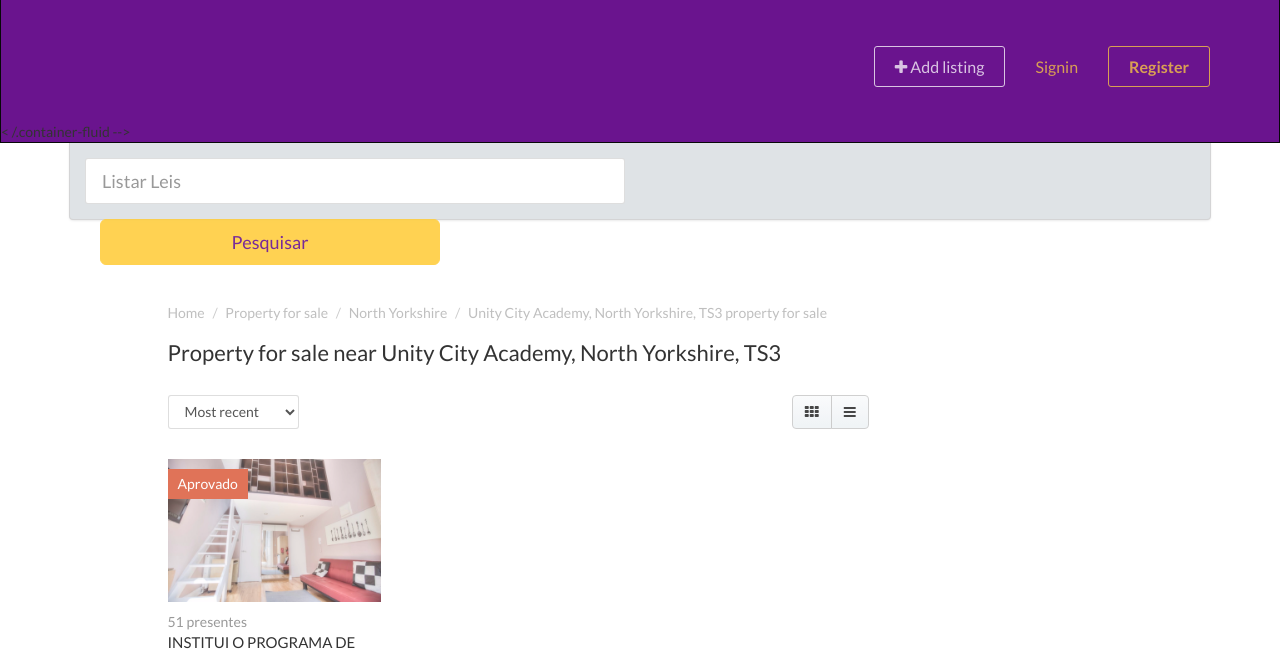
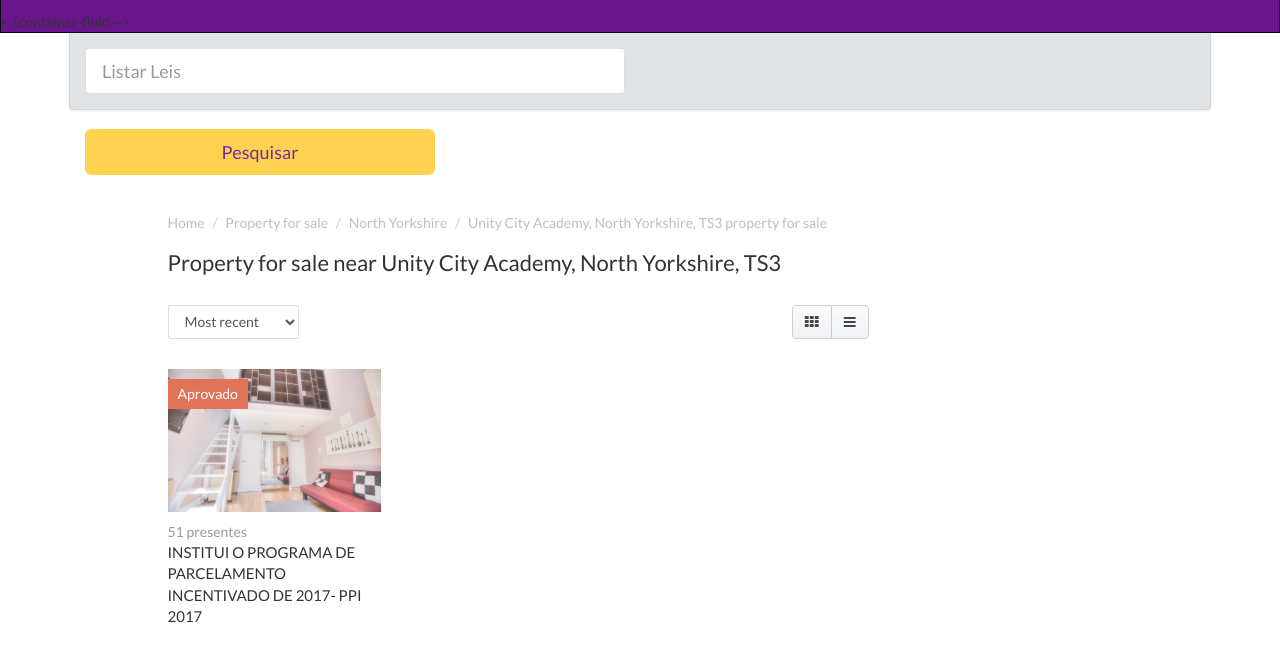
Before and after one commit to EuAprovo/hackinsampa, a plain HTML site: page public/index.html in a window 1280 px wide. Shown: the part 99-754 px from the top of the page. Drawn offline with nearby package versions, Linux system fonts and the light colour scheme.

Commit message:
Removed some unused layout

```diff
--- a/public/index.html
+++ b/public/index.html
@@ -91,11 +91,6 @@
           </ul>
         </li>
       </ul>
-      <ul class="nav navbar-nav navbar-right">
-        <li class="add-listing visible-md visible-lg"><a href="add_listing.html"><span><i class="fa fa-plus" aria-hidden="true"></i> Add listing</span></a></li>
-        <li class="signin"><a href="signin.html"><span>Signin</span></a></li>
-        <li class="register"><a href="register.html"><span>Register</span></a></li>
-      </ul>
     </div>
     <!-- /.navbar-collapse -->
   </div>
@@ -109,12 +104,9 @@
           <div class="form-group">
             <input type="text" class="form-control input-lg" placeholder="Listar Leis">
           </div>
-
           </div>
-
-
               </div>
-            </div!-->
+            </div>
             <div class="col-md-4">
               <div class="form-group">
                 <button type="submit" class="btn btn-lg btn-primary btn-block">Pesquisar</button>
```
